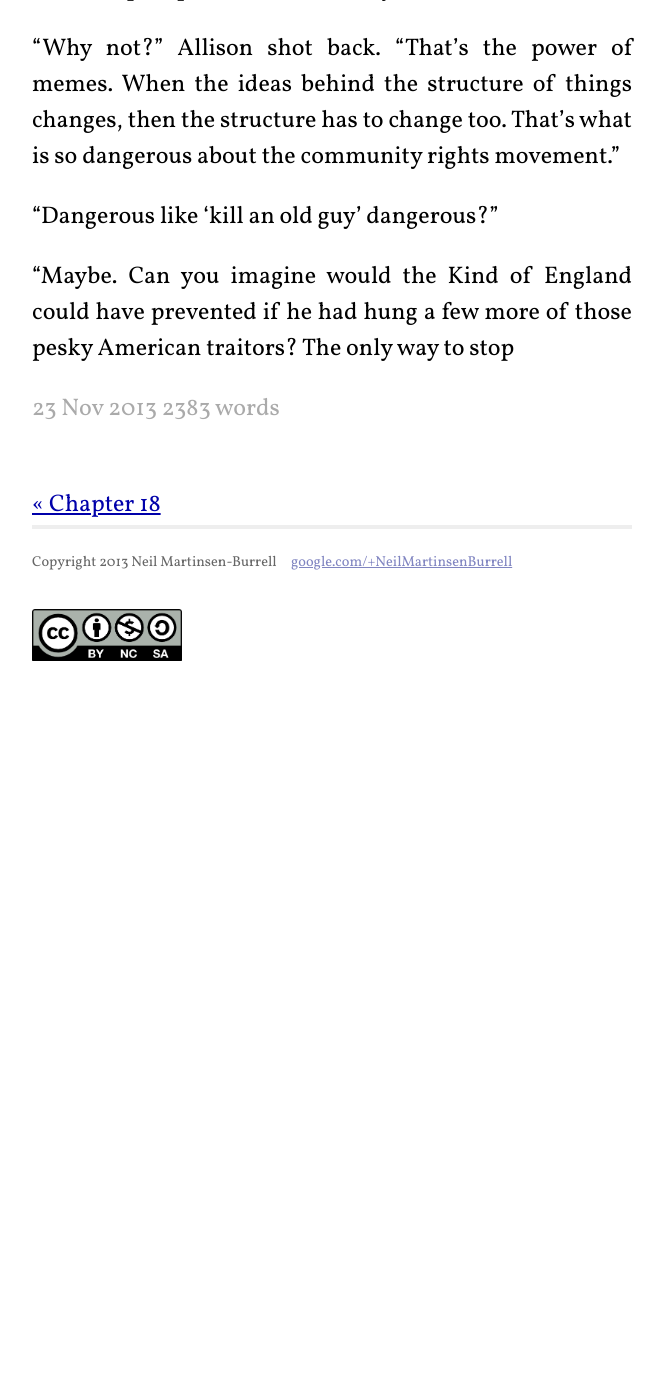
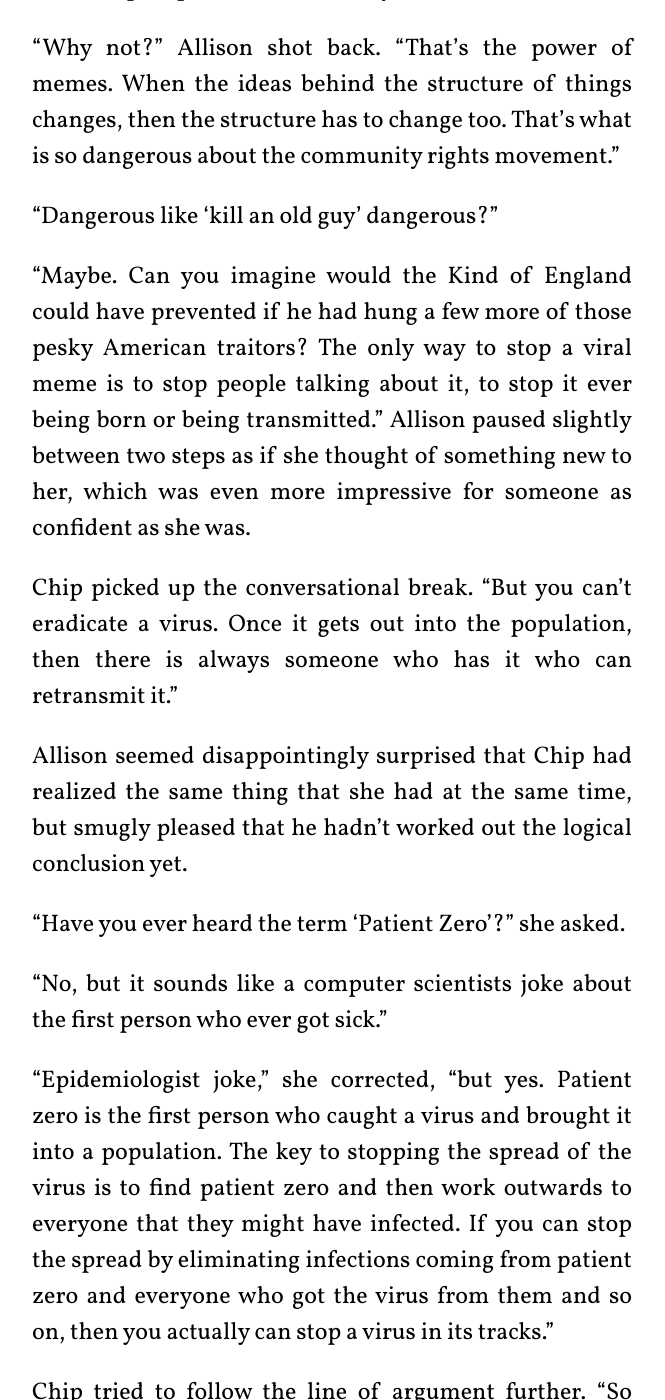
Before and after one commit to neilmb/nanowrimo2013, a Jekyll site: the page built from _posts/2013-11-23-chapter19.md, in a window 1280 px wide and 1400 px high, scrolled down 10983 px. Shown: the whole window, without its empty margins (308-973 px from the left). Built offline with Jekyll 4.4.1, drawn with Linux system fonts in a browser that asks for light colours; Markdown is read by kramdown in place of the engine named in the settings; before the commit the page ends 11672 px from its top, so only the background shows below that; some of the changed text lies outside the part shown.

Commit message:
Finished chapter 19

```diff
--- a/_posts/2013-11-23-chapter19.md
+++ b/_posts/2013-11-23-chapter19.md
@@ -270,4 +270,37 @@ That's what is so dangerous about the community rights movement."
 "Dangerous like 'kill an old guy' dangerous?"
 
 "Maybe.  Can you imagine would the Kind of England could have prevented if he
-had hung a few more of those pesky American traitors?  The only way to stop
+had hung a few more of those pesky American traitors?  The only way to stop a
+viral meme is to stop people talking about it, to stop it ever being born or
+being transmitted."  Allison paused slightly between two steps as if she
+thought of something new to her, which was even more impressive for someone as
+confident as she was.
+
+Chip picked up the conversational break. "But you can't eradicate a virus.
+Once it gets out into the population, then there is always someone who has it
+who can retransmit it."
+
+Allison seemed disappointingly surprised that Chip had realized the same thing
+that she had at the same time, but smugly pleased that he hadn't worked out
+the logical conclusion yet.
+
+"Have you ever heard the term 'Patient Zero'?" she asked.
+
+"No, but it sounds like a computer scientists joke about the first person who
+ever got sick."
+
+"Epidemiologist joke," she corrected, "but yes.  Patient zero is the first
+person who caught a virus and brought it into a population.  The key to
+stopping the spread of the virus is to find patient zero and then work
+outwards to everyone that they might have infected.  If you can stop the
+spread by eliminating infections coming from patient zero and everyone who got
+the virus from them and so on, then you actually can stop a virus in its
+tracks."
+
+Chip tried to follow the line of argument further. "So then Don Mockson would
+be like patient zero for infecting this town with the community rights viral
+meme.  Then, if we wanted to prevent the spread of the meme we would just have
+to find all of the people who he had spread it to..."  Chip trailed off with
+the particular squeak of fear for one's personal safety as he realized that he
+and Allison were among the infected and whoever was trying to prevent this
+idea from spreading might already know that.
```
